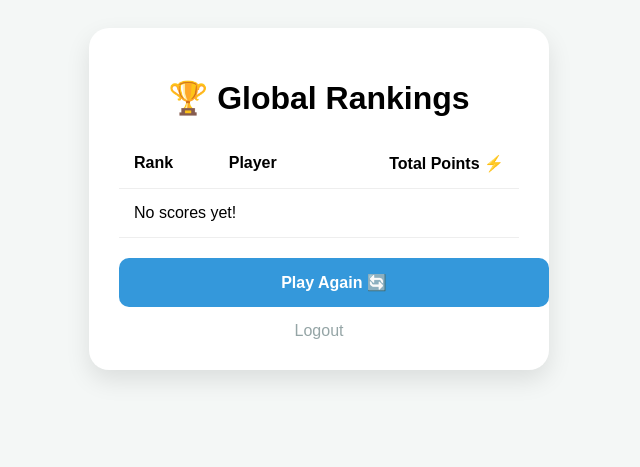
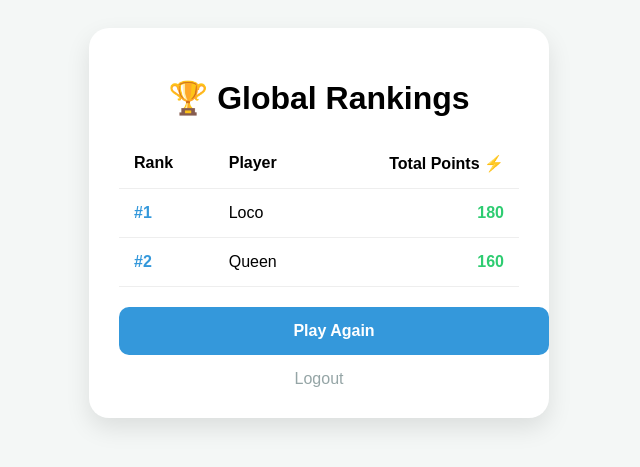
Before and after one commit to hackmego07-prog/python-quiz-live, a Flask app: page /leaderboard in a window 1280 px wide. Shown: the top 467 px of the page, without its empty margins (321-961 px from the left). Run offline with Flask 3, Linux system fonts and the light colour scheme.

Commit message:
Update leaderboard.html

```diff
--- a/templates/leaderboard.html
+++ b/templates/leaderboard.html
@@ -15,10 +15,9 @@
     </style>
 </head>
 <body>
-
 <div class="card">
     <h1>🏆 Global Rankings</h1>
-           <table>
+    <table>
         <thead>
             <tr>
                 <th>Rank</th>
@@ -27,21 +26,21 @@
             </tr>
         </thead>
         <tbody>
-            {% for name, score in leaderboard %}
+            {% for name, score in rankers %}
             <tr>
                 <td class="rank">#{{ loop.index }}</td>
                 <td>{{ name }}</td>
                 <td class="score">{{ score }}</td>
             </tr>
             {% else %}
-            <tr><td colspan="3">No scores yet!</td></tr>
+            <tr>
+                <td colspan="3">No scores yet! Be the first!</td>
+            </tr>
             {% endfor %}
         </tbody>
     </table>
 
-      <a href="/quiz" class="btn">Play Again 🔄</a>
+    <a href="/quiz" class="btn">Play Again</a>
     <a href="/logout" style="display:block; margin-top:15px; color:#95a5a6; text-decoration:none;">Logout</a>
 </div>
-
 </body>
-</html>
```
